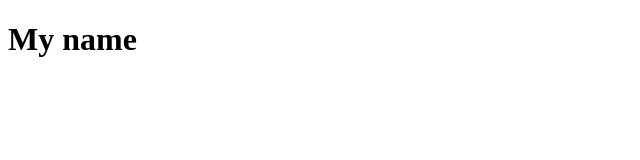
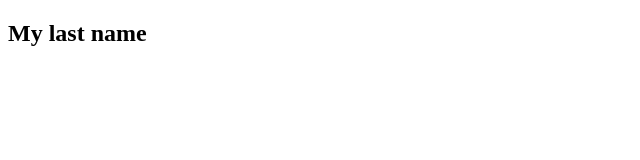
Before and after one commit to curso-com-certificado-git/projeto1, a plain HTML site: page index.html in a window 1280 px wide. Shown: the whole page, without its empty margins (0-640 px from the left). Drawn offline with Linux system fonts and the light colour scheme.

```diff
--- a/index.html
+++ b/index.html
@@ -6,6 +6,6 @@
     <title>Landing Page</title>
 </head>
 <body>
-    <h1>My name</h1>
+    <h2>My last name</h2>
 </body>
 </html>
```
